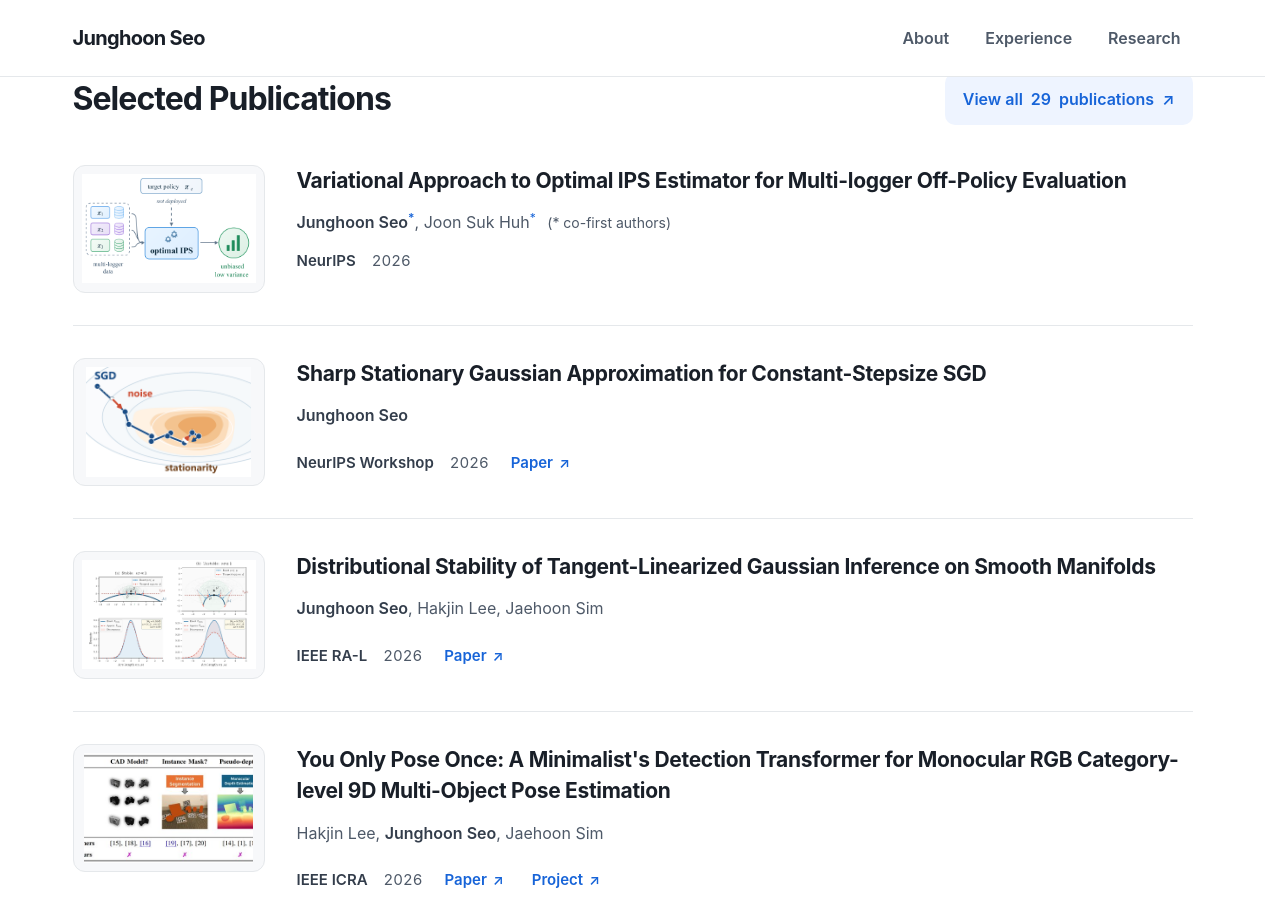
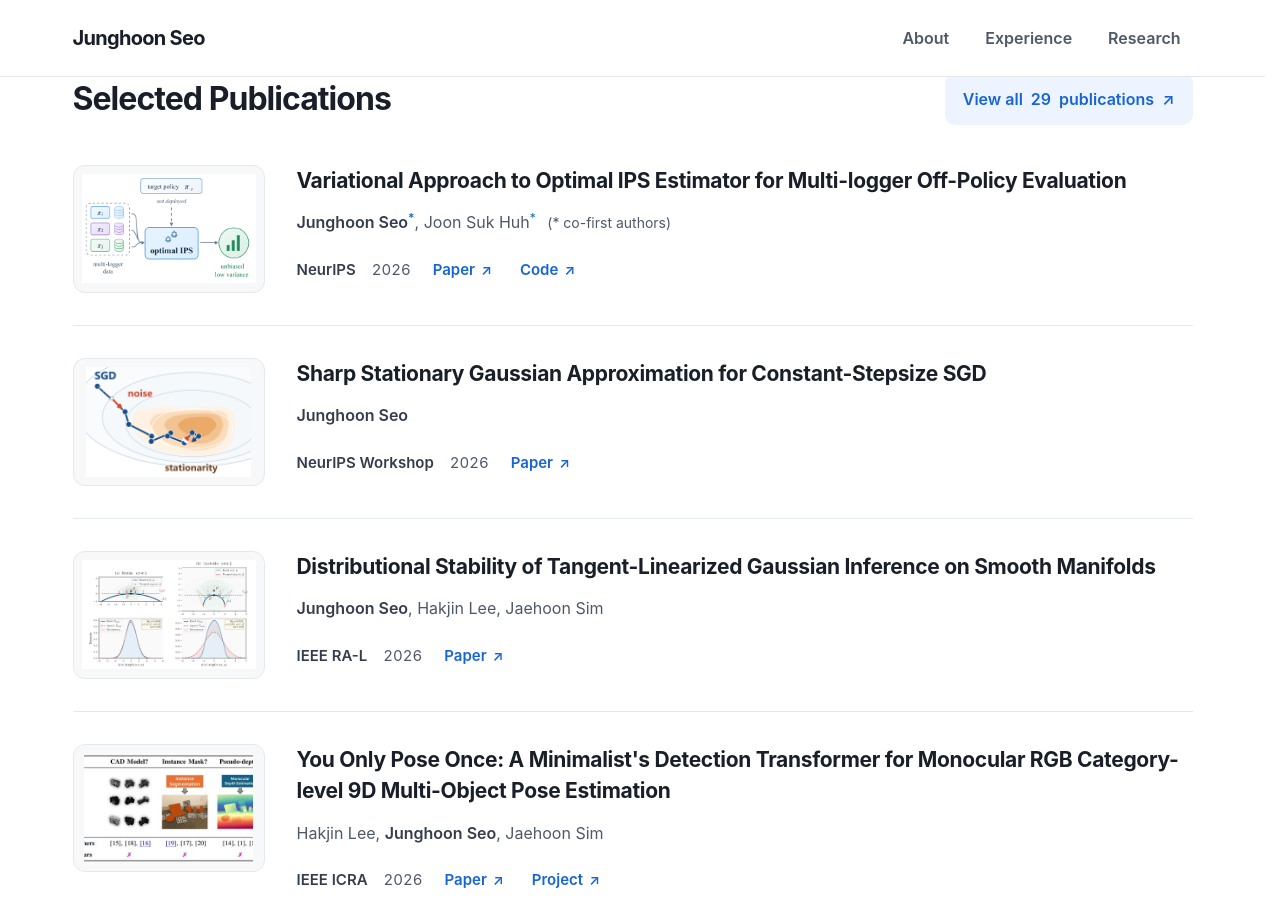
Before and after one commit to mikigom/mikigom.github.io, a Jekyll site: the page built from index.md, in a window 1280 px wide and 900 px high, scrolled down 1691 px. Built offline with Jekyll 4.4.1, drawn with Linux system fonts in a browser that asks for light colours.

Commit message:
Add paper and code links for optimal IPS publication

```diff
--- a/index.md
+++ b/index.md
@@ -121,6 +121,8 @@ show_title: false
     <div class="venue-row">
       <span class="venue-tag">NeurIPS</span>
       <span class="year">2026</span>
+      <a href="https://arxiv.org/abs/2611.11712">Paper</a>
+      <a href="https://github.com/mikigom/variational-optimal-IPS">Code</a>
     </div>
   </div>
 </div>
```
